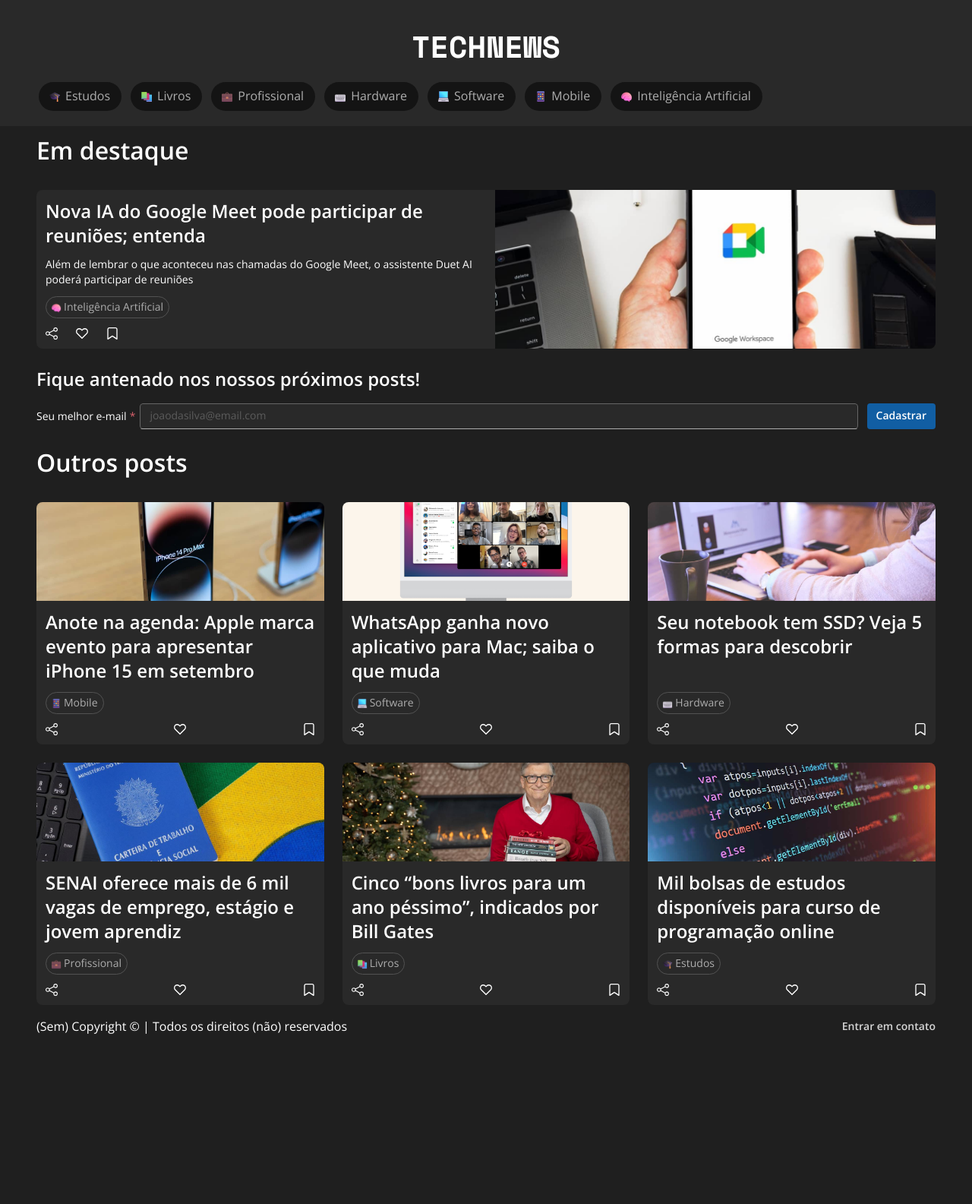
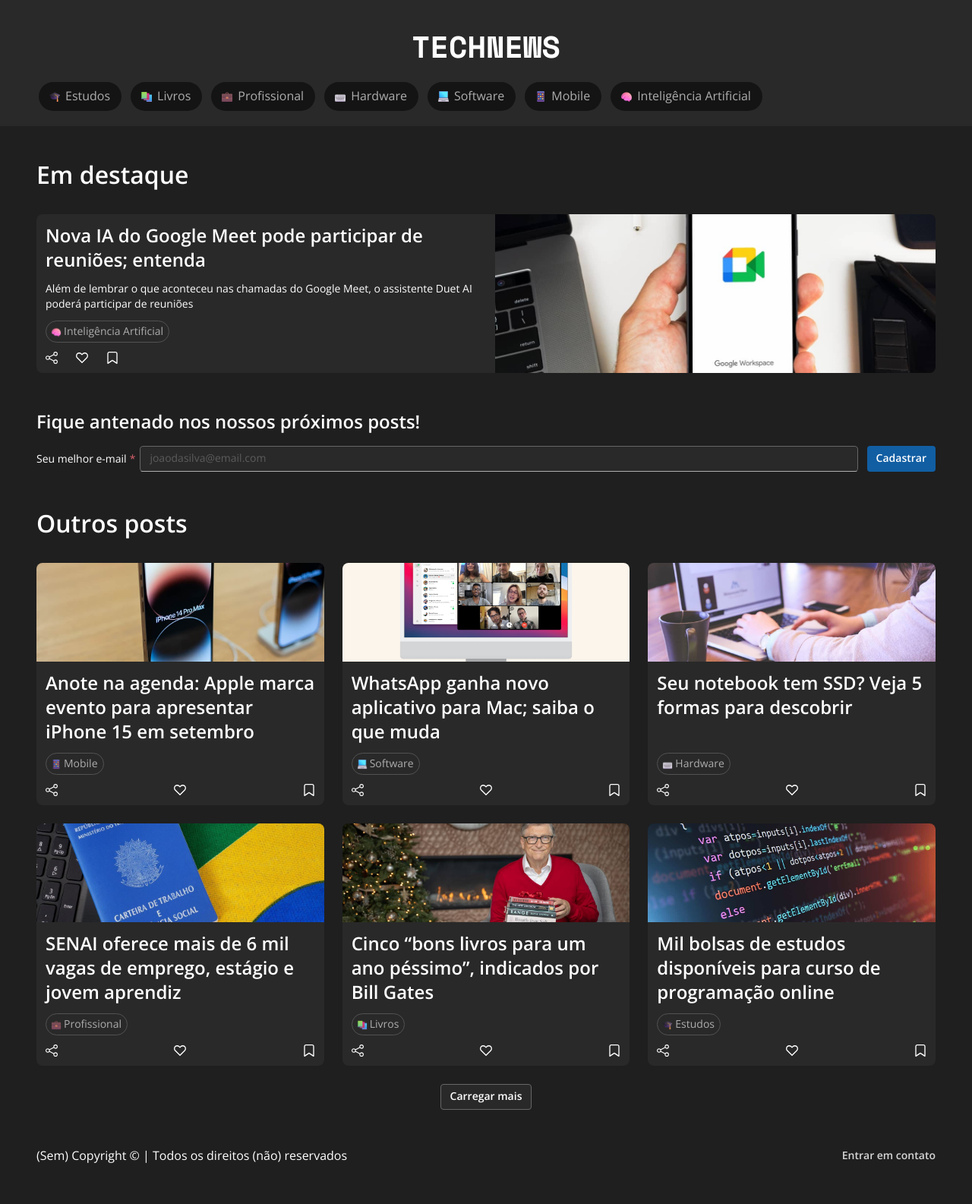
Before and after one commit to guipmdev/technews, a Jekyll site: the page built from index.html, in a window 1280 px wide. Shown: the whole page at 76% size. Built offline with Jekyll 4.4.1, drawn with Linux system fonts in a browser that asks for light colours; before the commit the page ends 1367 px from its top, so only the background shows below that.

Commit message:
refactor: improve button styles and layout

```diff
--- a/_includes/button.html
+++ b/_includes/button.html
@@ -1,3 +1,3 @@
-<button class="button body-1-strong {{include.style}}">
+<button class="button body-1-strong {{include.style}} {{include.width}}">
   {{include.text | default: 'Text'}}
 </button>
--- a/_layouts/default.html
+++ b/_layouts/default.html
@@ -28,10 +28,12 @@
       href="https://cdn.jsdelivr.net/npm/bootstrap-icons@1.10.5/font/bootstrap-icons.css"
     />
   </head>
-  <body class="d-flex flex-column min-vh-100">
+  <body class="d-flex flex-column min-vh-100 pb-5" style="gap: 2rem">
     {% include header.html %}
 
-    <main class="content flex-grow-1">{{content}}</main>
+    <main class="content d-flex flex-column flex-grow-1 gap-4">
+      {{content}}
+    </main>
 
     {% include footer.html %}
 
--- a/_sass/components/_button.scss
+++ b/_sass/components/_button.scss
@@ -1,14 +1,19 @@
 .button {
+  width: fit-content;
+
   background-color: #115ea3;
 
   padding: 0.3125rem 0.75rem 0.4375rem;
-
   border-radius: 4px;
 
   transition: background-color 0.2s;
 
   &:hover {
     background-color: #0f6cbd;
+  }
+
+  &.disabled {
+    width: 100%;
   }
 
   &.disabled {
--- a/index.html
+++ b/index.html
@@ -16,10 +16,12 @@ order: 1
 <section class="d-flex flex-column" style="padding: 0.75rem 0; gap: 2rem">
   <h2 class="title-1">Outros posts</h2>
 
-  <div class="d-flex flex-column gap-4">
+  <div class="d-flex flex-column align-items-center gap-4">
     <ol class="posts-grid d-grid gap-4">
       {% for post in site.posts offset: 1 %} {% include post-card.html post=post
       type='no-excerpt' %} {% endfor %}
     </ol>
+
+    {% include button.html text='Carregar mais' style='secondary' width='full'%}
   </div>
 </section>
```
